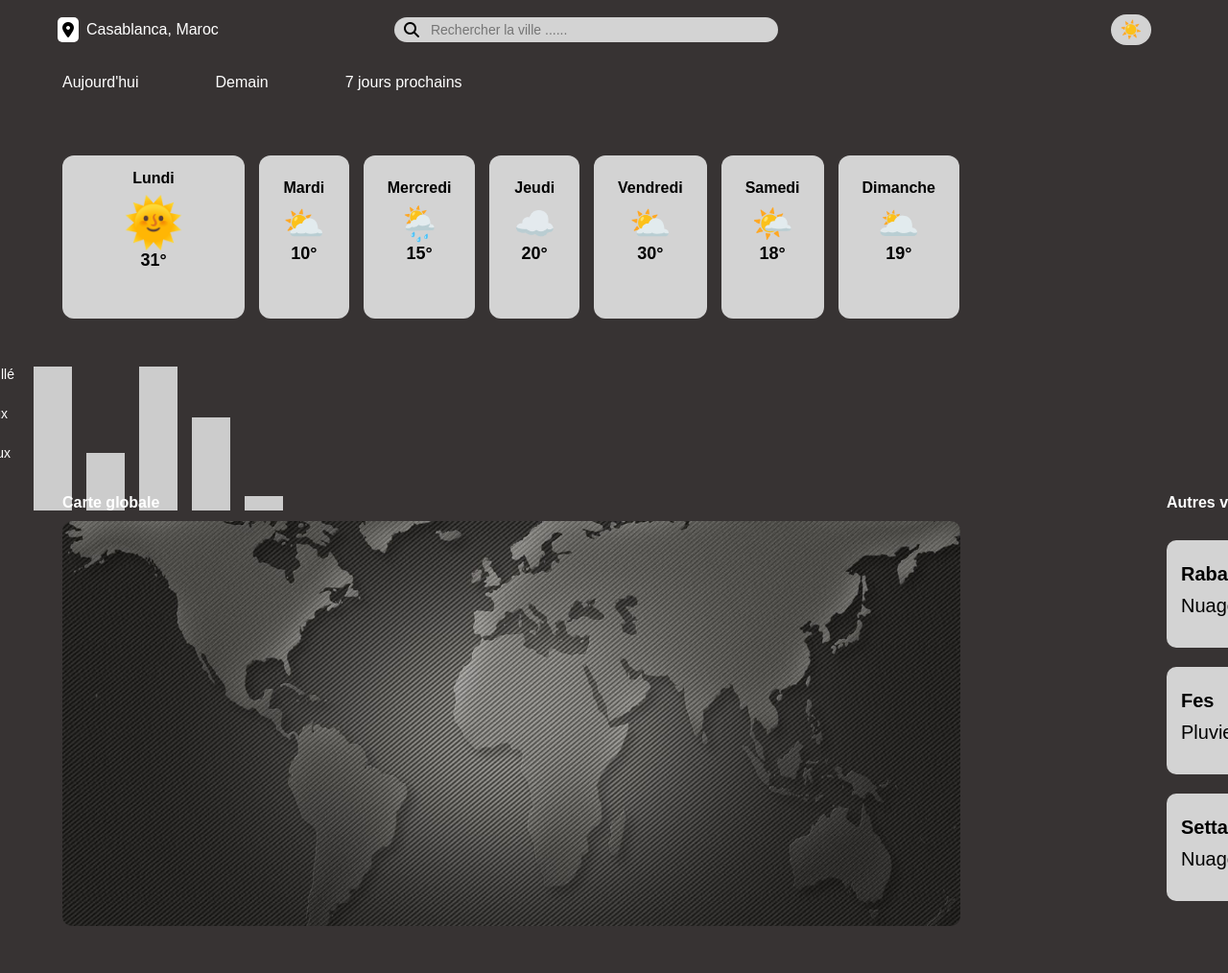
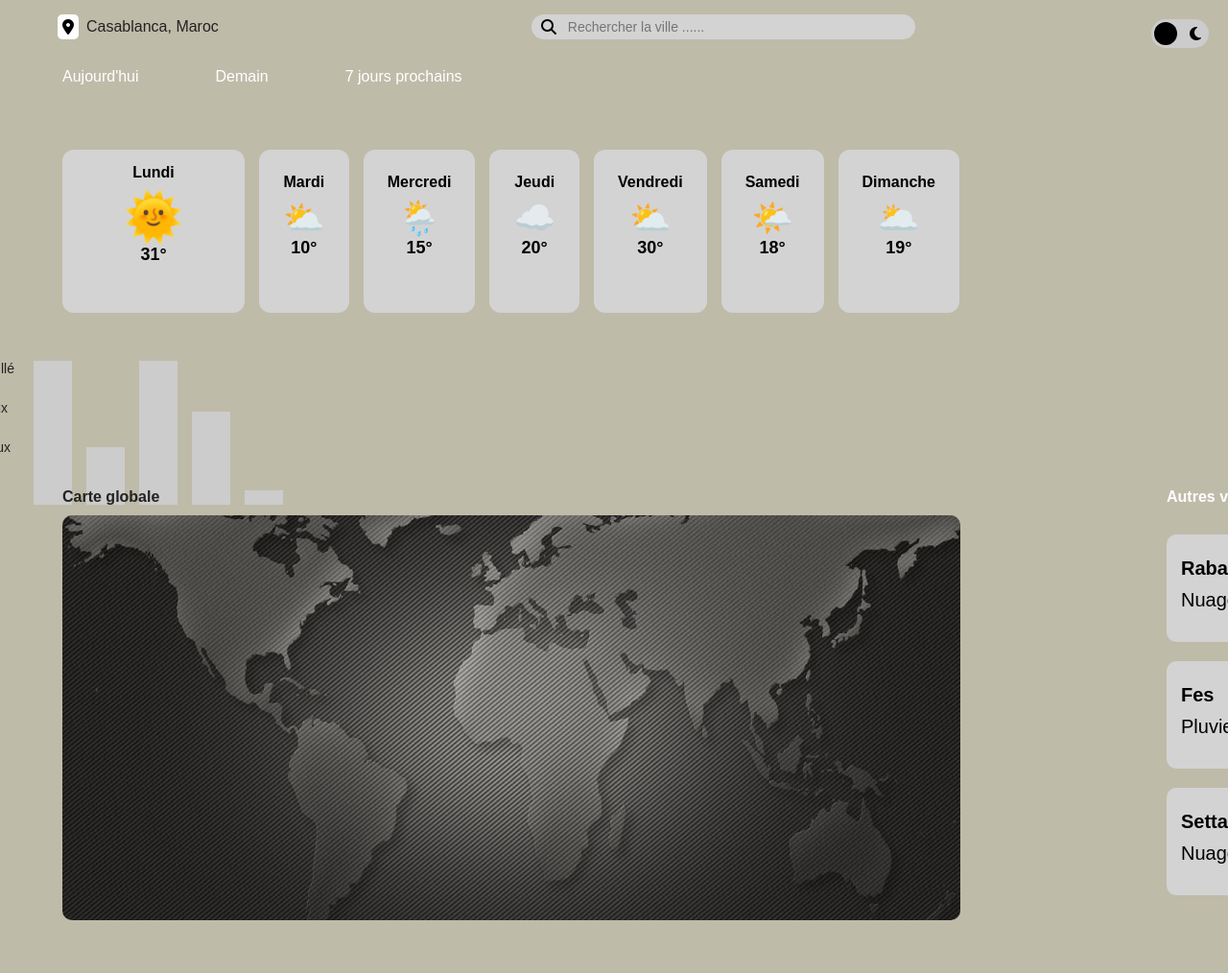
Before and after one commit to W1f11/Weather, a plain HTML site: page index.html in a window 1280 px wide. Shown: the top 1014 px of the page at 96% size. Drawn offline with nearby package versions, Linux system fonts and the light colour scheme.

Commit message:
cinqième commit

```diff
--- a/index.html
+++ b/index.html
@@ -17,7 +17,15 @@
       </div>
       <div id="weatherResult" class="weather-info"></div>
 
-      <div class="toggle-mode">☀️</div>
+      <!-- Bouton de mode sombre -->
+      <label class="switch" id="theme-toggle">
+        <input type="checkbox" id="toggle-checkbox">
+        <span class="slider">
+          <i class="fa-solid fa-sun"></i>
+          <i class="fa-solid fa-moon"></i>
+        </span>
+      </label>
+
     </div>
 
     <nav class="tabs">
@@ -96,13 +104,13 @@
   </div>
   <div class="api">
     <div class="card">
-      <h2>Pollution de l'air</h2>
+      <h2>Géolocalisation</h2>
       <p><span>lat:</span> <span id="lat">--</span></p>
       <p><span>lon: </span> <span id="lon">--</span></p>
     </div>
 
     <div class="card">
-      <h2>Géolocalisation</h2>
+      <h2>La qualité de l'air </h2>
       <p id="humidity">Humidité (%): -- %</p>
       <p id="pressure">Pression atmosphérique: -- hpa</p>
     </div>
--- a/script.js
+++ b/script.js
@@ -126,7 +126,7 @@ document.addEventListener("DOMContentLoaded", () => {
       });
   }
 
-  // ❌ Ne pas charger Casablanca automatiquement ici
+
 
   // 🔍 Recherche ville au clavier
   searchInput.addEventListener("keypress", function (e) {
@@ -136,3 +136,20 @@ document.addEventListener("DOMContentLoaded", () => {
     }
   });
 });
+const toggle = document.getElementById("toggle-checkbox");
+
+// Charger le mode depuis le stockage local
+if (localStorage.getItem("theme") === "dark") {
+  document.body.classList.add("dark");
+  toggle.checked = true;
+}
+
+toggle.addEventListener("change", () => {
+  if (toggle.checked) {
+    document.body.classList.add("dark");
+    localStorage.setItem("theme", "dark");
+  } else {
+    document.body.classList.remove("dark");
+    localStorage.setItem("theme", "light");
+  }
+});
--- a/style.css
+++ b/style.css
@@ -3,14 +3,33 @@
     padding: 0;
     box-sizing: border-box;
 }
-body{
+/* 🌗 Mode clair par défaut */
+:root {
+  --bg: #BFBBA9;
+  --text: #222222;
+  --card-bg: #f3f3f3;
+}
 
-    font-family: 'Arial', sans-serif;
-    background-color: #373333;
-    color: white;
-    margin-top: 15px;
 
+/* 🌑 Mode sombre activé */
+body.dark {
+  --bg: #373333;
+  --text: white;
+  --card-bg: #bdbdbd1f;
 }
+
+/* ✏️ Ton body adapté */
+body {
+  font-family: 'Arial', sans-serif;
+  background-color: var(--bg);
+  color: var(--text);
+  margin-top: 15px;
+  transition: background-color 0.3s ease, color 0.3s ease;
+}
+
+
+
+
 
 
 
@@ -67,14 +86,47 @@ body{
   width: 100%;
 }
 
-/* Bouton mode clair/sombre */
-.toggle-mode {
-  background-color: #d3d3d3;
-  padding: 5px 10px;
-  border-radius: 20px;
-  font-size: 18px;
+.switch {
+  position: fixed;
+  top: 20px;
+  right: 20px;
+  width: 60px;
+  height: 30px;
+  display: inline-block;
   cursor: pointer;
-  margin-right: 80px;
+}
+
+.switch input {
+  display: none;
+}
+
+.slider {
+  background-color: #ccc;
+  border-radius: 50px;
+  height: 100%;
+  display: flex;
+  align-items: center;
+  justify-content: space-between;
+  padding: 0 8px;
+  font-size: 16px;
+  color: #000;
+  position: relative;
+}
+
+.slider::after {
+  content: "";
+  position: absolute;
+  width: 24px;
+  height: 24px;
+  background-color: #000;
+  border-radius: 50%;
+  top: 3px;
+  left: 3px;
+  transition: transform 0.3s;
+}
+
+input:checked + .slider::after {
+  transform: translateX(30px);
 }
 /* Onglets de navigation */
 .tabs {
```
